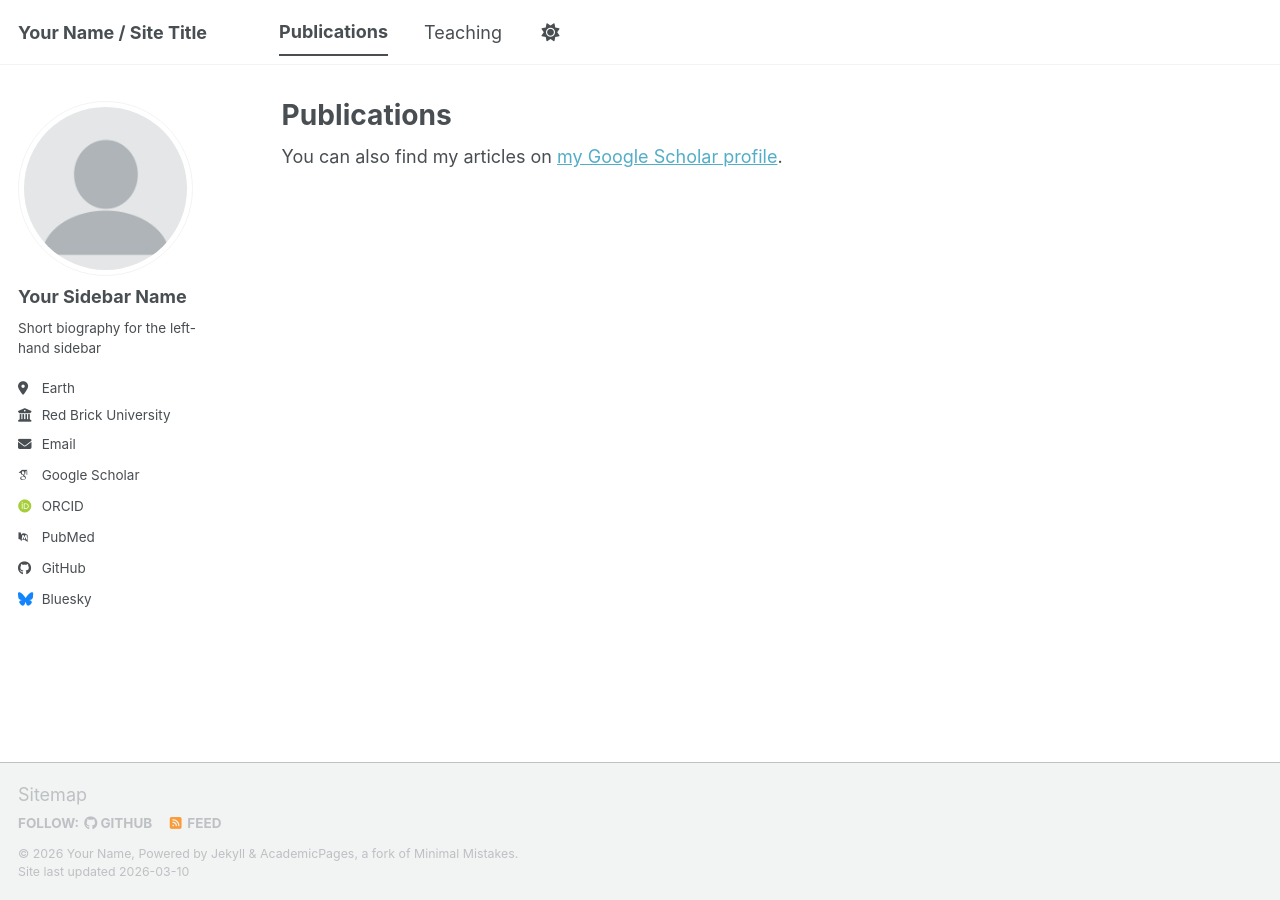
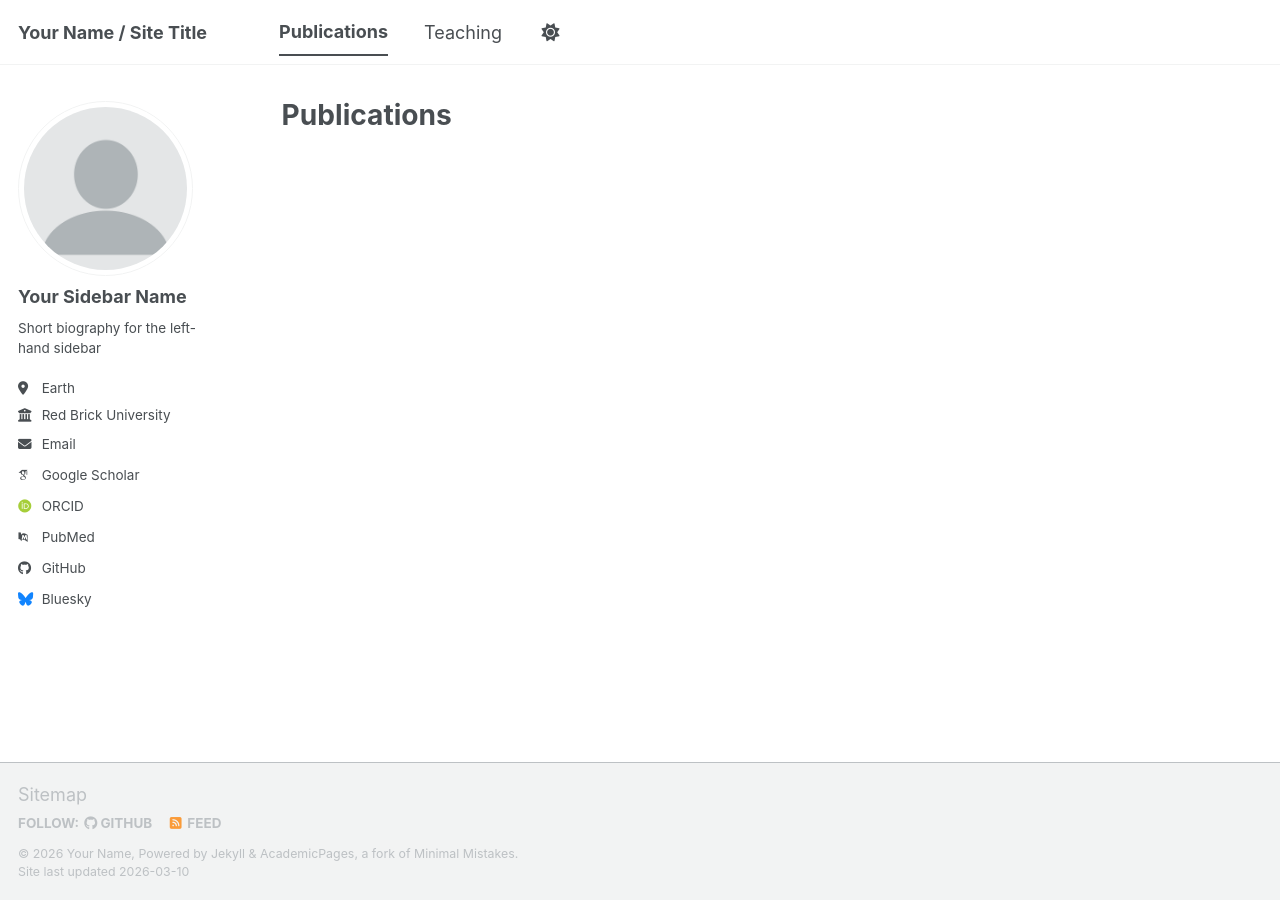
Before and after one commit to MTANG77/MTANG77.github.io, a Jekyll site: the page built from _pages/publications.html, in a window 1280 px wide. Built offline with Jekyll 4.4.1, drawn with Linux system fonts in a browser that asks for light colours; some web fonts are replaced; a script bundle is joined from its source files by our own code; library files that are not in the unit come from our copies.

Commit message:
Update publications.html

```diff
--- a/_pages/publications.html
+++ b/_pages/publications.html
@@ -4,30 +4,3 @@
 permalink: /publications/
 author_profile: true
 ---
-
-{% if site.author.googlescholar %}
-  <div class="wordwrap">You can also find my articles on <a href="{{site.author.googlescholar}}">my Google Scholar profile</a>.</div>
-{% endif %}
-
-{% include base_path %}
-
-<!-- New style rendering if publication categories are defined -->
-{% if site.publication_category %}
-  {% for category in site.publication_category  %}
-    {% assign title_shown = false %}
-    {% for post in site.publications reversed %}
-      {% if post.category != category[0] %}
-        {% continue %}
-      {% endif %}
-      {% unless title_shown %}
-        <h2>{{ category[1].title }}</h2><hr />
-        {% assign title_shown = true %}
-      {% endunless %}
-      {% include archive-single.html %}
-    {% endfor %}
-  {% endfor %}
-{% else %}
-  {% for post in site.publications reversed %}
-    {% include archive-single.html %}
-  {% endfor %}
-{% endif %}
```
